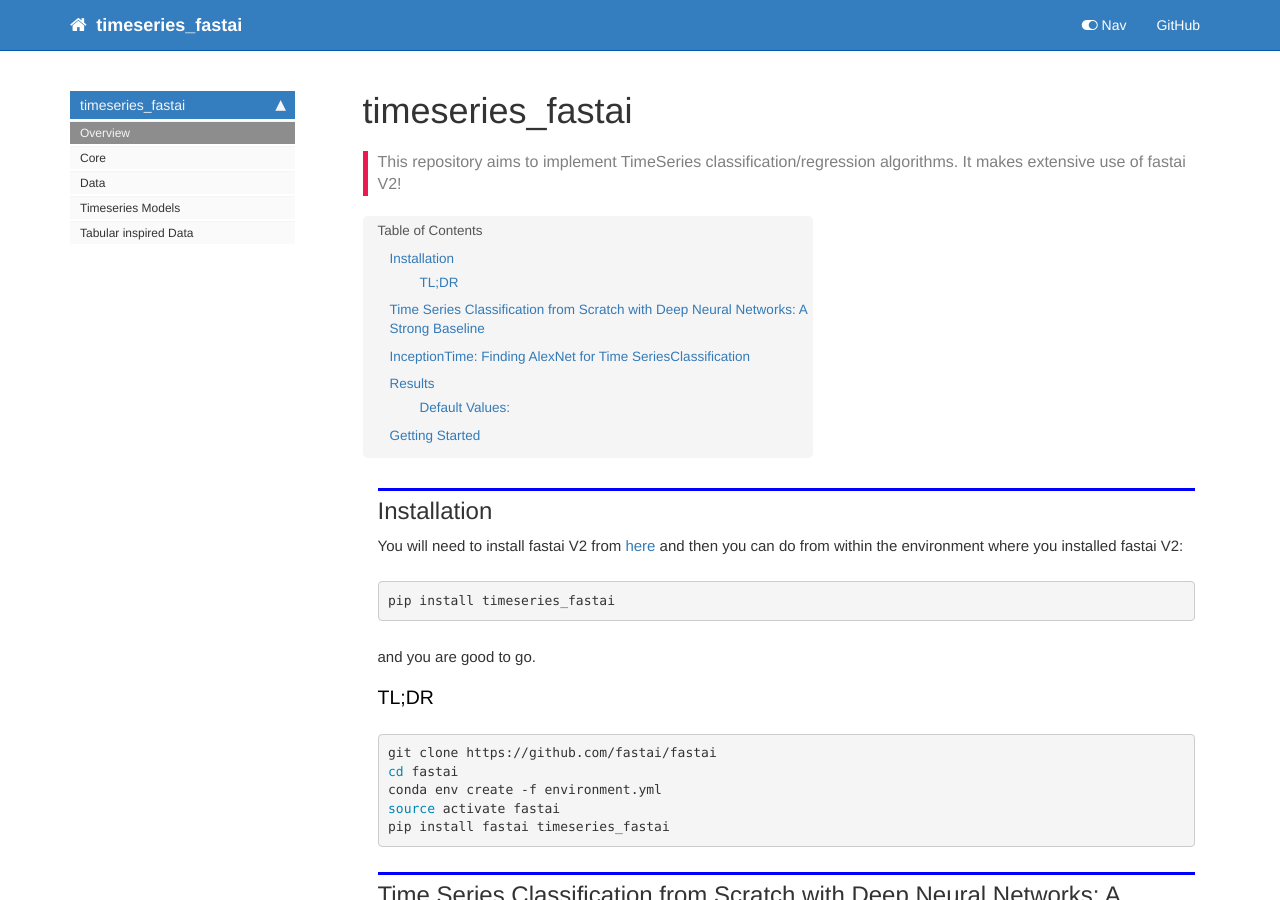
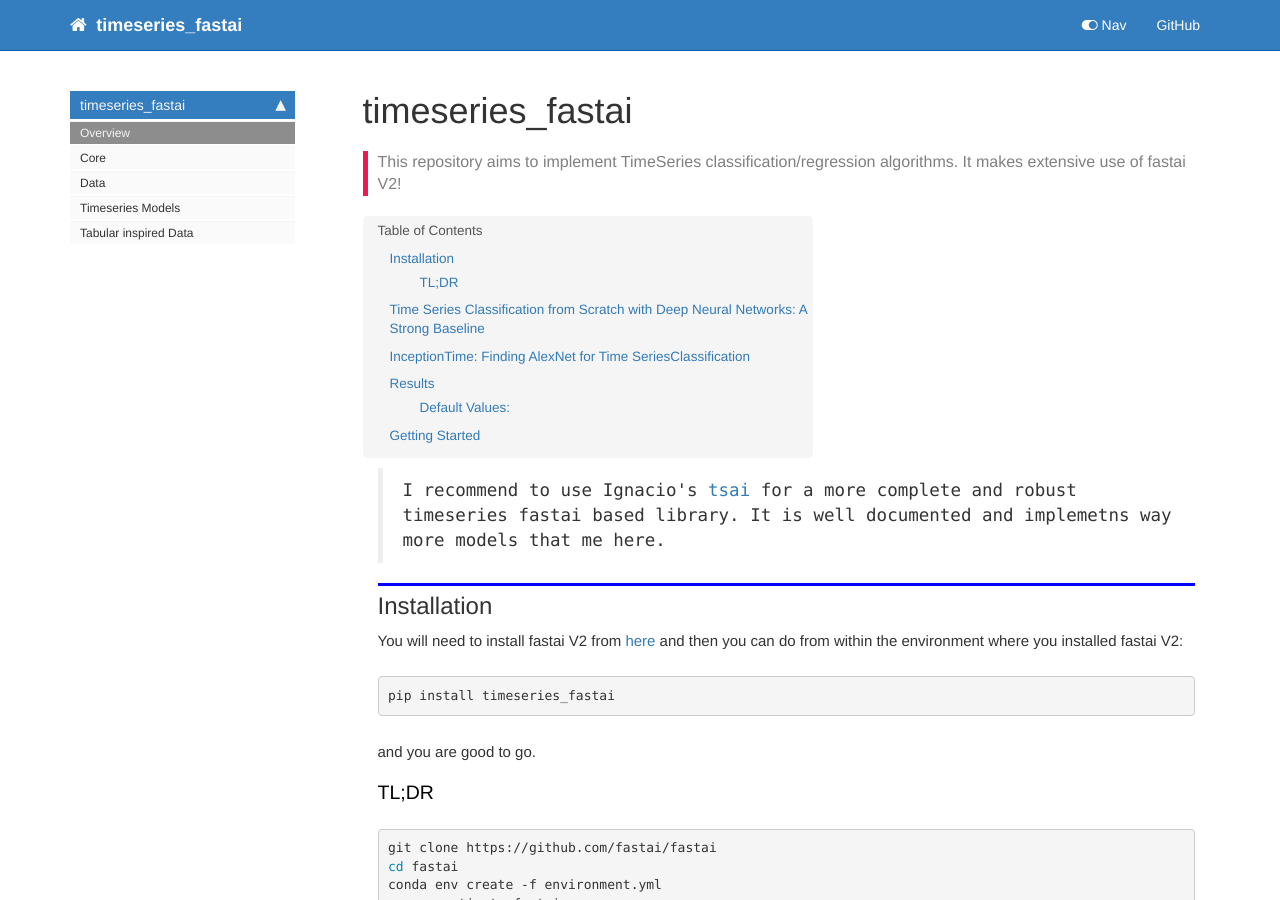
Before and after one commit to tcapelle/timeseries_fastai, a Jekyll site: the page built from docs/index.html, in a window 1280 px wide and 900 px high. Built offline with Jekyll 4.4.1, drawn with Linux system fonts in a browser that asks for light colours; nearby versions of some CDN libraries; comment, search, counter and statistics services are not loaded.

Commit message:
add link to ignacio tsai lib on the header

```diff
--- a/docs/index.html
+++ b/docs/index.html
@@ -29,6 +29,14 @@ nb_path: "nbs/99_index.ipynb"
 </div>
     {% endraw %}
 
+<div class="cell border-box-sizing text_cell rendered"><div class="inner_cell">
+<div class="text_cell_render border-box-sizing rendered_html">
+<blockquote><p>I recommend to use Ignacio's <a href="https://github.com/timeseriesAI/tsai">tsai</a> for a more complete and robust timeseries fastai based library. It is well documented and implemetns way more models that me here.</p>
+</blockquote>
+
+</div>
+</div>
+</div>
 <div class="cell border-box-sizing text_cell rendered"><div class="inner_cell">
 <div class="text_cell_render border-box-sizing rendered_html">
 <h2 id="Installation">Installation<a class="anchor-link" href="#Installation"> </a></h2>
```
Also changed, not shown: docs/tabular.html (+1 -1 lines), README.md, docs/images/output_17_0.png.
